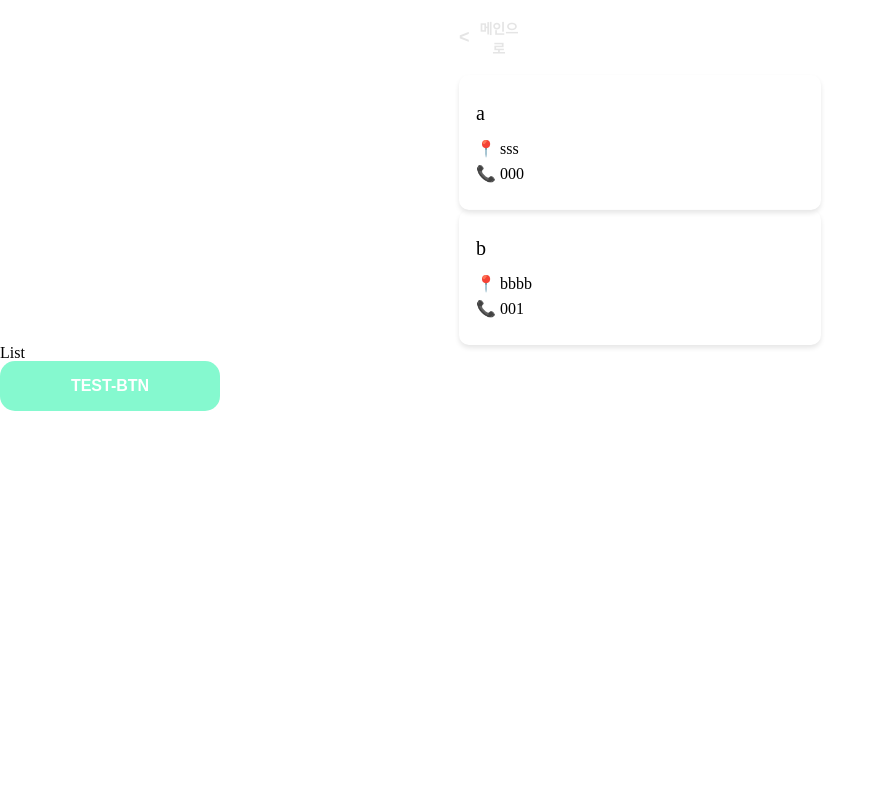
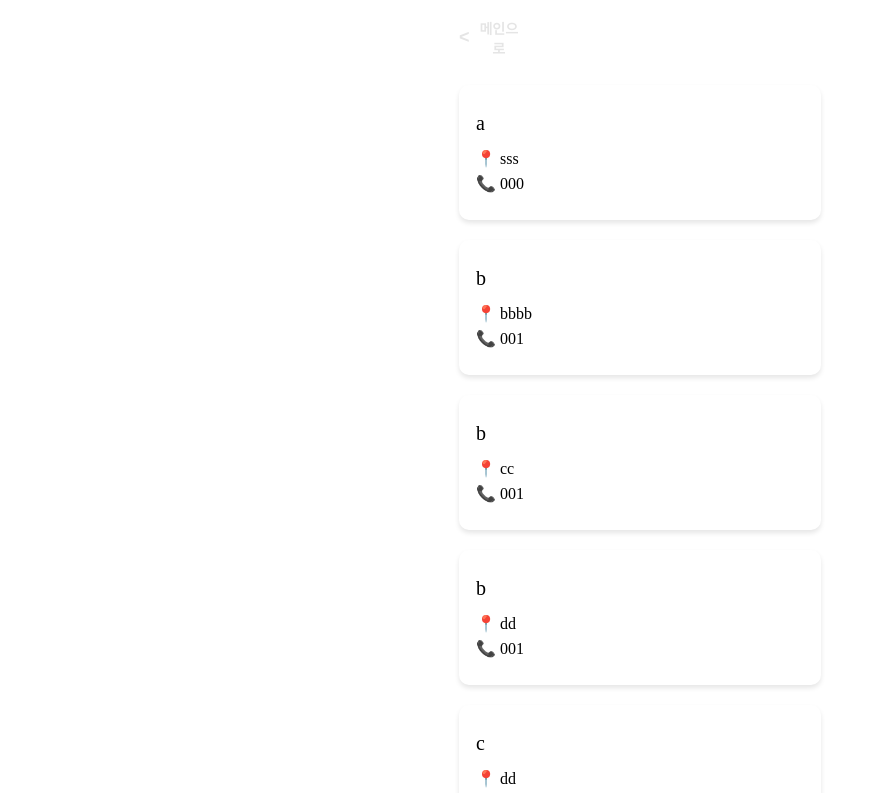
Before and after one commit to juo1221/wanted-codestates-project-10-8, a React (Create React App) app: page /list in a window 1280 px wide. Shown: the top 793 px of the page, without its empty margins (0-883 px from the left). Built offline with nearby package versions, Linux system fonts and the light colour scheme.

Commit message:
[Fix] #7 휴양림 목록 레이아웃 수정

```diff
--- a/src/pages/List.js
+++ b/src/pages/List.js
@@ -7,6 +7,10 @@
   const forestDataList = [
     { id: 1, name: 'a', address: 'sss', phoneNumber: '000' },
     { id: 2, name: 'b', address: 'bbbb', phoneNumber: '001' },
+    { id: 3, name: 'b', address: 'cc', phoneNumber: '001' },
+    { id: 4, name: 'b', address: 'dd', phoneNumber: '001' },
+    { id: 5, name: 'c', address: 'dd', phoneNumber: '001' },
+    { id: 6, name: 'd', address: 'dd', phoneNumber: '001' },
   ];
   // useEffect(() => {
   //   observer.current = new IntersectionObserver((entries, options));
@@ -60,7 +64,14 @@
 
 const CardListWrapper = styled.section`
   width: 100%;
+  // height: 100vh;
+  overflow: scroll;
   display: flex;
   flex-direction: column;
   align-items: center;
+  // justify-content: space-around;
+
+  & > article {
+    margin: 10px 0;
+  }
 `;
```
